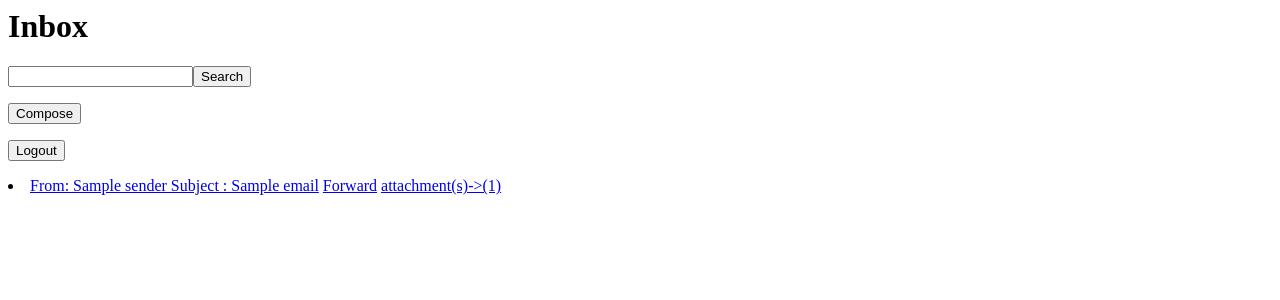
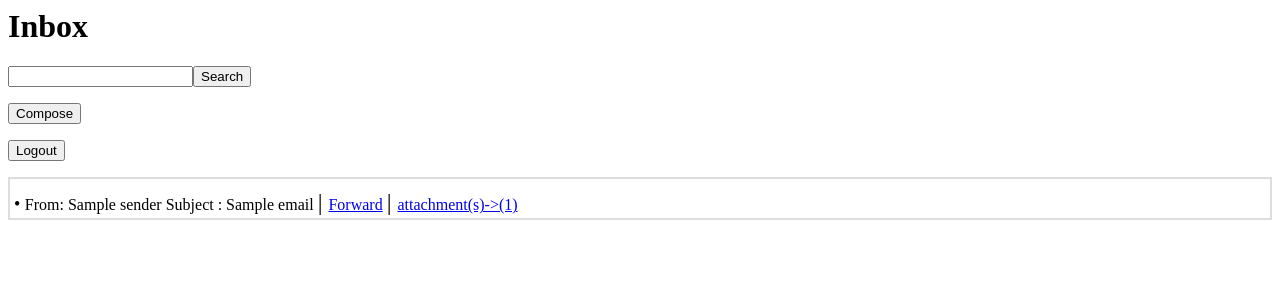
Before and after one commit to Intro-to-SE-Lab-Fall-21-Section-2/Group_3, a Django app: template emailClient/login/templates/login/pulledMail.html in a window 1280 px wide. Shown: the top 300 px of the page. Run offline with Django 3.2, Linux system fonts and the light colour scheme; the template is opened without the code that fills it: most values are stand-ins (such as "Sample title", 1, 10 or a date in 2020).

Commit message:
Improved inbox UI: issue #32

```diff
--- a/emailClient/login/templates/login/pulledMail.html
+++ b/emailClient/login/templates/login/pulledMail.html
@@ -10,11 +10,20 @@
     <input type=Submit value=Logout>
 </form>
 
-<li>
+
 {% for email in emails %}
 
-<a href="../message/{{ email.mailNum }}">From:  {{ email.sender }} Subject : {{ email.subject }}</a> <a href="../forward/{{ email.mailNum }}">Forward</a> <a href="../attach/{{ email.mailNum }}">attachment(s)->({{email.fileCount}})</a>
+<p style ="padding:10px 4px 2px 4px; color: #000; background-color: #ffffff; border: #dddddd 2px solid;"
+
+<a href="../message/{{ email.mailNum }}">
+<body/>  <font size="+1"> • </font> From:  {{ email.sender }} Subject : {{ email.subject }}</a>
+<body>  <body/>
+<font size="+2"> | </font> <a href="../forward/{{ email.mailNum }}"> Forward</a>
+
+<body/>  <font size="+2"> | </font>
+
+<a href="../attach/{{ email.mailNum }}">attachment(s)->({{email.fileCount}})</a>
 <br>
 
+
 {% endfor %}
-</li>
```
